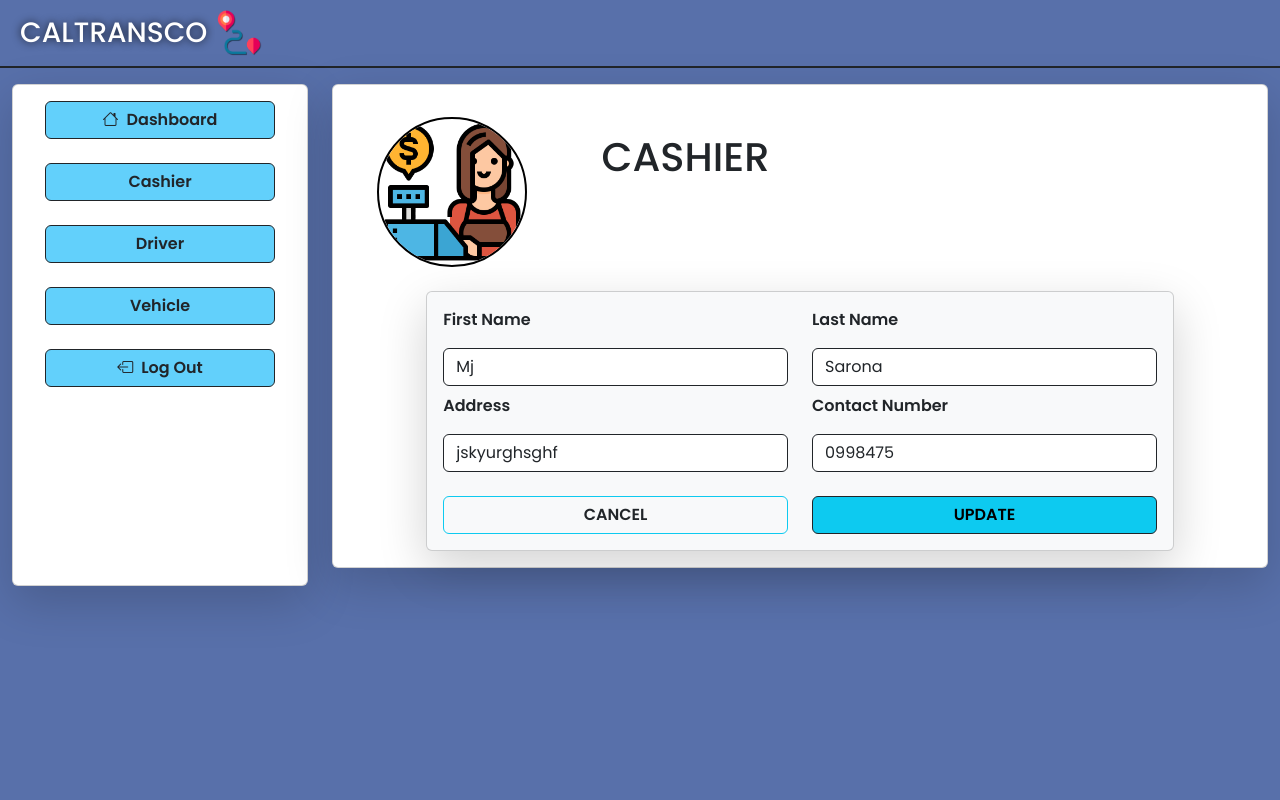
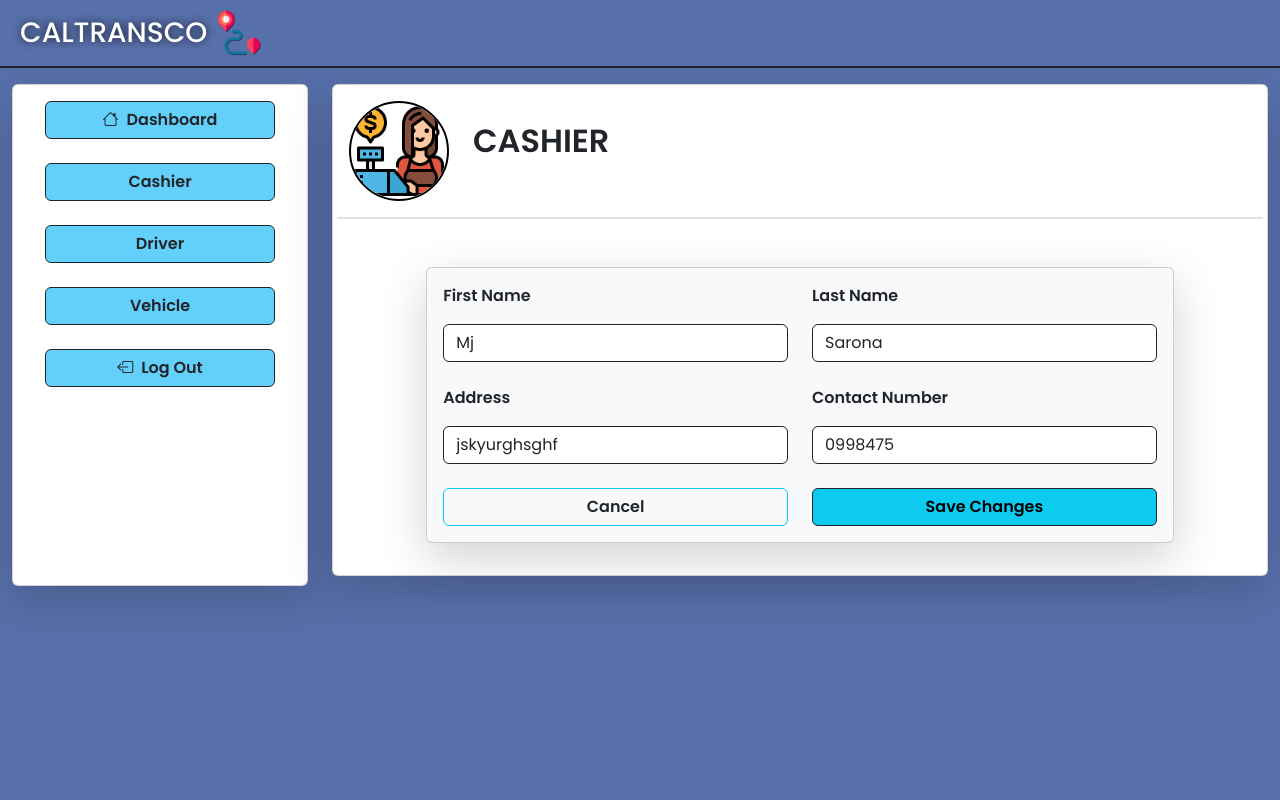
Before and after one commit to Moonslope/IT6-PROJ-COPY, a PHP site: page /Cashier/edit_cashier.php?id=18 in a window 1280 px wide. Run offline with PHP 8.4, Linux system fonts and the light colour scheme; data comes from the database, SQL or seed files in the repository.

Commit message:
fix edit ui sa cashier, driver and vehicle

```diff
--- a/Cashier/edit_cashier.php
+++ b/Cashier/edit_cashier.php
@@ -35,7 +35,7 @@ require "../global/head.php";
                   </div>
 
                   <div class="mx-3 mb-3">
-                     <a class="btn btn-h w-100 fw-semibold mb-2 border border-1 border-dark" href="../Driver/add_driver.php">Driver</a>
+                     <a class="btn btn-h w-100 fw-semibold mb-2 border border-1 border-dark" href="../Driver/view_driver.php">Driver</a>
                   </div>
 
                   <div class="mx-3 mb-3">
@@ -52,25 +52,21 @@ require "../global/head.php";
          <div class="col col-9">
             <div class="card shadow-lg">
                <div class="card-body">
-
-                  <div class="row mt-3 ms-3">
-                     <div class="col col-3">
-                        <img class="img-fluid border border-2 border-black rounded-pill" src="../images/cashier.png" alt="" width="150" height="150">
-                     </div>
-
-                     <div class="col">
-                        <h1 class="mt-3">CASHIER</h1>
+                  <div class="row border border-top-0 border-start-0 border-end-0 border-2 pb-3 mb-5">
+                     <div class="col col-2 d-flex gap-4">
+                        <img class="img-fluid border border-2 border-black rounded-pill" src="../images/cashier.png" alt="" width="100" height="100">
+                        <p class="mt-3 fs-2 fw-semibold">CASHIER</p>
                      </div>
                   </div>
 
-                  <div class="row d-flex justify-content-center align-items-center mt-4">
+                  <div class="row d-flex justify-content-center align-items-center mt-4 pb-3">
                      <div class="col col-10">
 
                         <div class="card shadow-lg bg-light ">
                            <div class="card-body">
                               <form action="../Operations//op_edit_cashier.php" method="POST">
                                  <input type="hidden" name="id" value="<?php echo $id; ?>">
-                                 <div class="row">
+                                 <div class="row mb-4">
                                     <div class="col">
                                        <label for="cashier_fname" class="fw-semibold mb-3">First Name</label>
                                        <input type="text" id="cashier_fname" name="cashier_fname" value="<?php echo $row['cashier_fname'] ?>" class="form-control border-dark" required>
@@ -96,10 +92,10 @@ require "../global/head.php";
 
                                  <div class="row mt-4">
                                     <div class="col">
-                                       <a href="view_cashier.php" class="btn btn-outline-info w-100 text-dark fw-semibold">CANCEL</a>
+                                       <a href="view_cashier.php" class="btn btn-outline-info w-100 text-dark fw-semibold">Cancel</a>
                                     </div>
                                     <div class="col">
-                                       <button type="submit" class="btn btn-info w-100 border border-dark fw-semibold">UPDATE</button>
+                                       <button type="submit" class="btn btn-info w-100 border border-dark fw-semibold">Save Changes</button>
                                     </div>
                                  </div>
                               </form>
```
Also changed, not shown: Driver/edit_driver.php (+6 -10 lines), Vehicle/edit_vehicle.php (+15 -19 lines).
